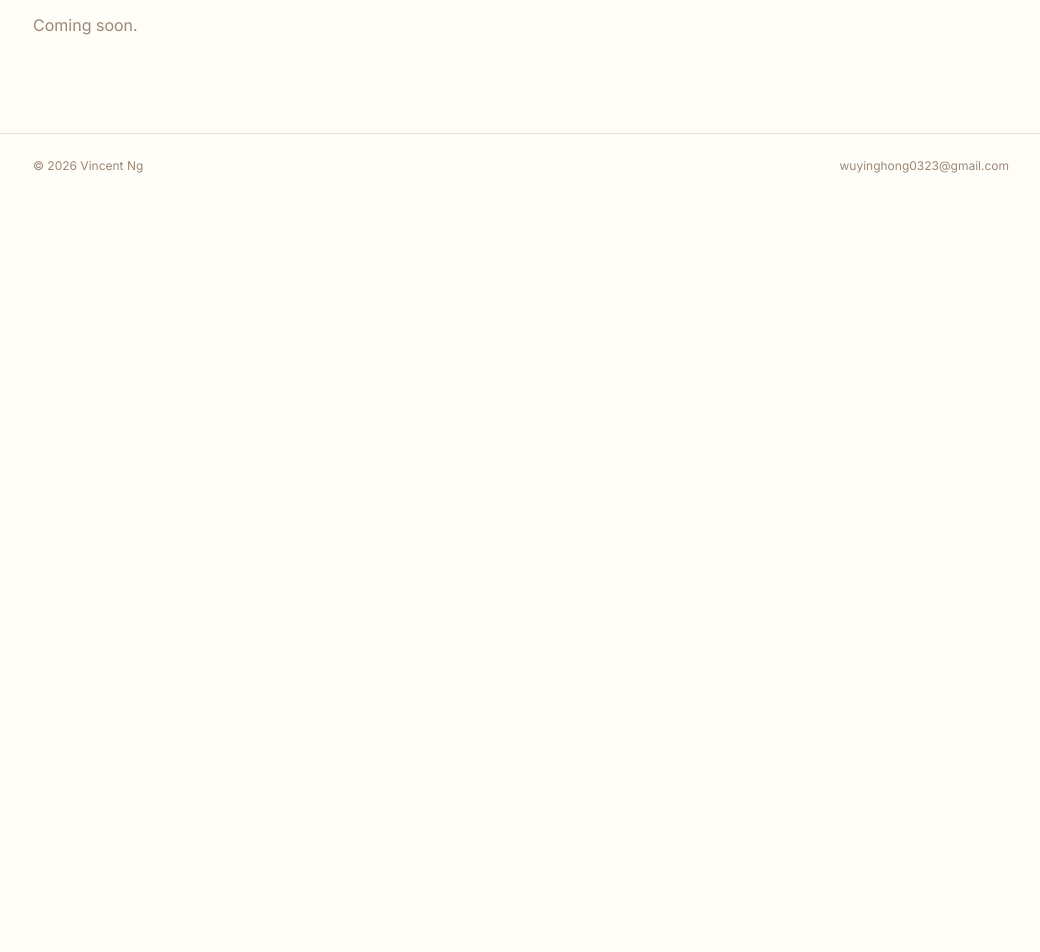
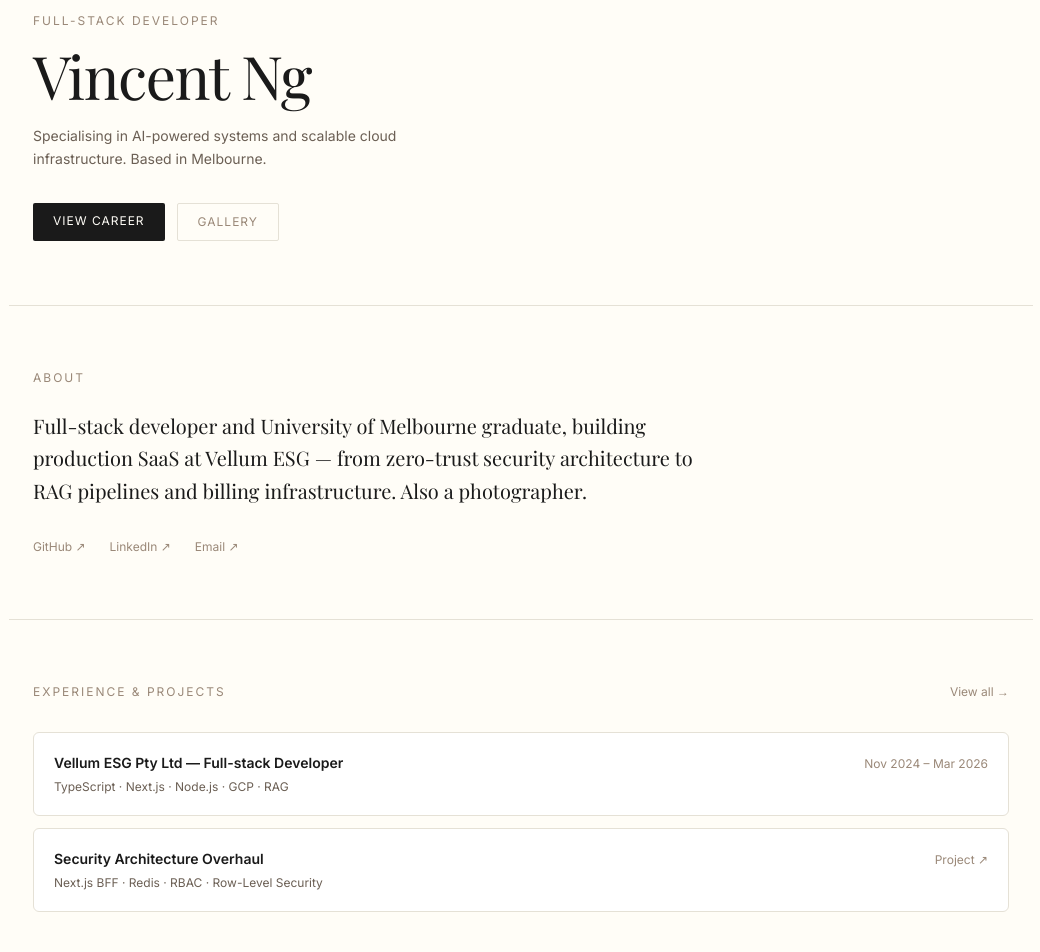
Before and after one commit to V1ncenTNg02/awesome-big-V, a Next.js app: page / in a window 1280 px wide. Shown: the part 120-1072 px from the top of the page, without its empty margins (119-1159 px from the left). Before the commit the page ends 800 px from the top, so only its background shows below. Built offline with nearby package versions, Linux system fonts and the light colour scheme; a web font is replaced by a local one.

Commit message:
feat: add Home page with Hero, Bio, ExperiencePreview, and PhotoPreview

```diff
--- a/app/page.tsx
+++ b/app/page.tsx
@@ -1,3 +1,15 @@
+import Hero from '@/components/home/Hero'
+import Bio from '@/components/home/Bio'
+import ExperiencePreview from '@/components/home/ExperiencePreview'
+import PhotoPreview from '@/components/home/PhotoPreview'
+
 export default function HomePage() {
-  return <main className="max-w-5xl mx-auto px-6 pt-20"><p className="font-sans text-ink-muted">Coming soon.</p></main>
+  return (
+    <>
+      <Hero />
+      <Bio />
+      <ExperiencePreview />
+      <PhotoPreview />
+    </>
+  )
 }
--- /dev/null
+++ b/components/home/Bio.tsx
@@ -0,0 +1,36 @@
+export default function Bio() {
+  return (
+    <section className="max-w-5xl mx-auto px-6 py-16 border-b border-parchment">
+      <p className="font-sans text-xs uppercase tracking-[2px] text-ink-muted mb-6">About</p>
+      <p className="font-serif text-xl text-ink leading-relaxed max-w-2xl">
+        Full-stack developer and University of Melbourne graduate, building production SaaS at
+        Vellum ESG — from zero-trust security architecture to RAG pipelines and billing
+        infrastructure. Also a photographer.
+      </p>
+      <div className="flex gap-6 mt-8">
+        <a
+          href="https://github.com/V1ncenTNg02"
+          target="_blank"
+          rel="noopener noreferrer"
+          className="font-sans text-xs text-ink-muted hover:text-ink transition-colors"
+        >
+          GitHub ↗
+        </a>
+        <a
+          href="https://www.linkedin.com/in/yingwang-ng-14b29725b"
+          target="_blank"
+          rel="noopener noreferrer"
+          className="font-sans text-xs text-ink-muted hover:text-ink transition-colors"
+        >
+          LinkedIn ↗
+        </a>
+        <a
+          href="mailto:wuyinghong0323@gmail.com"
+          className="font-sans text-xs text-ink-muted hover:text-ink transition-colors"
+        >
+          Email ↗
+        </a>
+      </div>
+    </section>
+  )
+}
--- /dev/null
+++ b/components/home/ExperiencePreview.tsx
@@ -0,0 +1,45 @@
+import Link from 'next/link'
+import { experience } from '@/data/experience'
+import { projects } from '@/data/projects'
+
+export default function ExperiencePreview() {
+  const latestJob = experience[0]
+  const featuredProject = projects[0]
+
+  return (
+    <section className="max-w-5xl mx-auto px-6 py-16 border-b border-parchment">
+      <div className="flex justify-between items-baseline mb-8">
+        <p className="font-sans text-xs uppercase tracking-[2px] text-ink-muted">
+          Experience &amp; Projects
+        </p>
+        <Link href="/career" className="font-sans text-xs text-ink-muted hover:text-ink transition-colors">
+          View all →
+        </Link>
+      </div>
+      <div className="flex flex-col gap-3">
+        {/* Job preview */}
+        <Link
+          href="/career"
+          className="border border-parchment rounded-card p-5 bg-white hover:border-ink-muted transition-colors block"
+        >
+          <div className="flex justify-between items-baseline">
+            <span className="font-sans text-sm font-semibold text-ink">{latestJob.company} — {latestJob.role}</span>
+            <span className="font-sans text-xs text-ink-muted">{latestJob.period}</span>
+          </div>
+          <p className="font-sans text-xs text-ink-body mt-1.5">{latestJob.stack.join(' · ')}</p>
+        </Link>
+        {/* Project preview */}
+        <Link
+          href="/career"
+          className="border border-parchment rounded-card p-5 bg-white hover:border-ink-muted transition-colors block"
+        >
+          <div className="flex justify-between items-baseline">
+            <span className="font-sans text-sm font-semibold text-ink">{featuredProject.title}</span>
+            <span className="font-sans text-xs text-ink-muted">Project ↗</span>
+          </div>
+          <p className="font-sans text-xs text-ink-body mt-1.5">{featuredProject.stack.join(' · ')}</p>
+        </Link>
+      </div>
+    </section>
+  )
+}
--- /dev/null
+++ b/components/home/Hero.tsx
@@ -0,0 +1,31 @@
+import Link from 'next/link'
+
+export default function Hero() {
+  return (
+    <section className="max-w-5xl mx-auto px-6 pt-20 pb-16 border-b border-parchment">
+      <p className="font-sans text-xs uppercase tracking-[2px] text-ink-muted mb-4">
+        Full-stack Developer
+      </p>
+      <h1 className="font-serif text-5xl sm:text-6xl font-normal text-ink leading-tight tracking-tight mb-5">
+        Vincent Ng
+      </h1>
+      <p className="font-sans text-sm text-ink-body leading-relaxed max-w-md mb-8">
+        Specialising in AI-powered systems and scalable cloud infrastructure. Based in Melbourne.
+      </p>
+      <div className="flex gap-3">
+        <Link
+          href="/career"
+          className="font-sans text-xs uppercase tracking-[1px] bg-ink text-cream px-5 py-2.5 rounded-sm hover:bg-ink-body transition-colors"
+        >
+          View Career
+        </Link>
+        <Link
+          href="/gallery"
+          className="font-sans text-xs uppercase tracking-[1px] border border-parchment text-ink-muted px-5 py-2.5 rounded-sm hover:border-ink-muted hover:text-ink transition-colors"
+        >
+          Gallery
+        </Link>
+      </div>
+    </section>
+  )
+}
--- /dev/null
+++ b/components/home/PhotoPreview.tsx
@@ -0,0 +1,37 @@
+import Link from 'next/link'
+import Image from 'next/image'
+import { photos } from '@/data/photos'
+
+export default function PhotoPreview() {
+  const preview = photos.slice(0, 6)
+
+  return (
+    <section className="max-w-5xl mx-auto px-6 py-16">
+      <div className="flex justify-between items-baseline mb-8">
+        <p className="font-sans text-xs uppercase tracking-[2px] text-ink-muted">Photography</p>
+        <Link href="/gallery" className="font-sans text-xs text-ink-muted hover:text-ink transition-colors">
+          View gallery →
+        </Link>
+      </div>
+      {preview.length === 0 ? (
+        <p className="font-sans text-xs text-ink-muted">Photos coming soon.</p>
+      ) : (
+        <Link href="/gallery" className="block">
+          <div className="columns-3 gap-2">
+            {preview.map((photo, i) => (
+              <div key={i} className="break-inside-avoid mb-2">
+                <Image
+                  src={photo.src}
+                  alt={photo.alt}
+                  width={photo.width}
+                  height={photo.height}
+                  className="w-full h-auto rounded-sm"
+                />
+              </div>
+            ))}
+          </div>
+        </Link>
+      )}
+    </section>
+  )
+}
```
